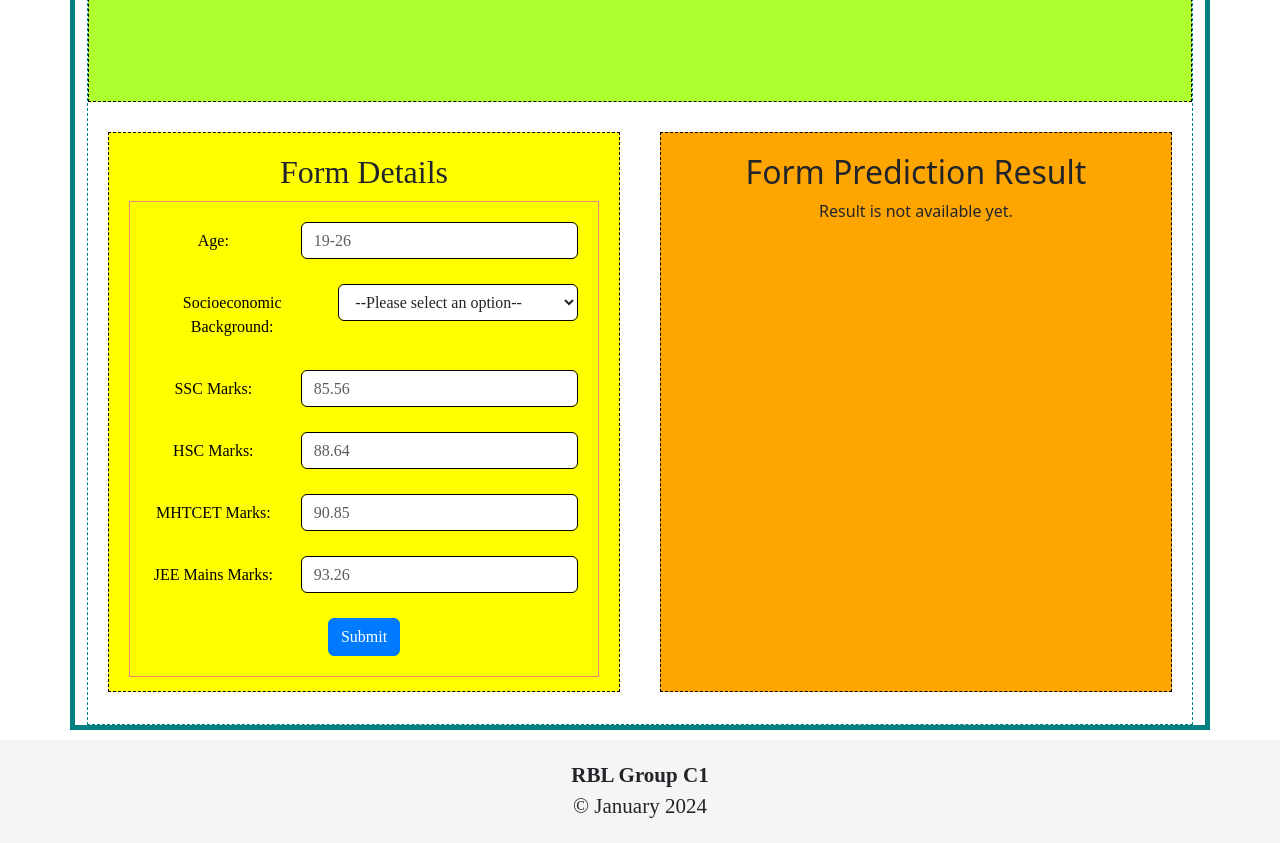
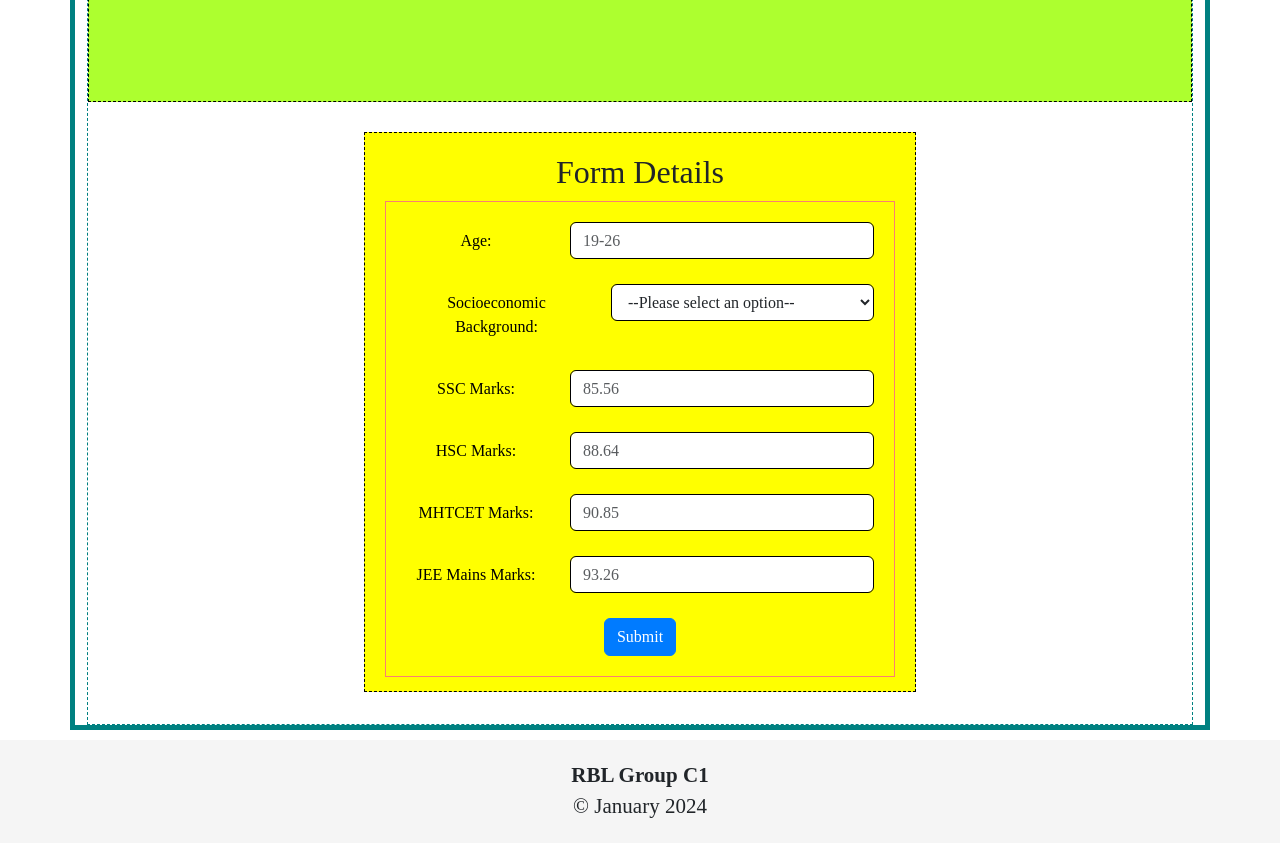
Before and after one commit to KarthikShetty27/project-frontend, a React (Create React App) app: page / in a window 1280 px wide. Shown: the part 640-1483 px from the top of the page. Built offline with nearby package versions, Linux system fonts and the light colour scheme.

Commit message:
Changes-2.4.0.1 Made changes in the css

```diff
--- a/src/pages/HomePage.js
+++ b/src/pages/HomePage.js
@@ -3,7 +3,7 @@ import React from 'react';
 import './assets/css/styles.css'; // Import the CSS from styles.css file
 import Home from './Home';// Import the Home section of the page
 import Form from './Form';// Import the FormInput section of the page
-import Result from './Result';// Import the FormOutput section of the page
+// import Result from './Result';// Import the FormOutput section of the page
 
 const HomePage = () => {
 
@@ -12,7 +12,7 @@ const HomePage = () => {
       <Home />
       <div className='Form-IO'>
         <Form />
-        <Result />
+        {/* <Result /> */}
       </div>
     </div>
 
--- a/src/pages/Result.js
+++ b/src/pages/Result.js
@@ -28,8 +28,8 @@ console.log('College:', {collegePredictions});
   return (
     <div id="foutput">
       <h2>Form Prediction Result</h2>
-      <p>College Predictions: {collegePredictions}</p>
-      <p>Branch Predictions: {branchPredictions}</p>
+      <p> College Predictions: {collegePredictions}</p>
+      <p> Branch Predictions: {branchPredictions}</p>
     </div>
   );
 };
--- a/src/pages/assets/css/styles.css
+++ b/src/pages/assets/css/styles.css
@@ -23,7 +23,7 @@
 }
 /* ***************** */
 
-/* CSS common for Home.js, FormInput.js, FormOutput.js  Start */
+/* CSS common for Home.js, Form.js, Result.js  Start */
 #home, #finput, #foutput {
     border: 1px dashed black;
     width: auto;
@@ -39,13 +39,13 @@
 }
 /* ***************** */
 
-/* CSS common for FormInput.js, FormOutput.js  Start */
+/* CSS common for Form.js, Result.js  Start */
 #finput, #foutput{
     width: 50%;
     height: 560px;
     padding: 20px;
     text-align: center;
-    margin: 20px 20px ;
+    margin: 20px auto ;
 }
 
 /* Media Query for meduimScreen */
@@ -74,7 +74,7 @@
 }
 /* ***************** */
 
-/* CSS for FormInput.js  Start */
+/* CSS for Form.js  Start */
 #finput{
     background-color:yellow;
     font-family: serif;
@@ -107,7 +107,7 @@ border-color: #004d99;
 }
 /* ***************** */
 
-/* CSS for FormOutput.js  Start */
+/* CSS for Result.js  Start */
 #foutput {
     background-color: orange;
 }
```
